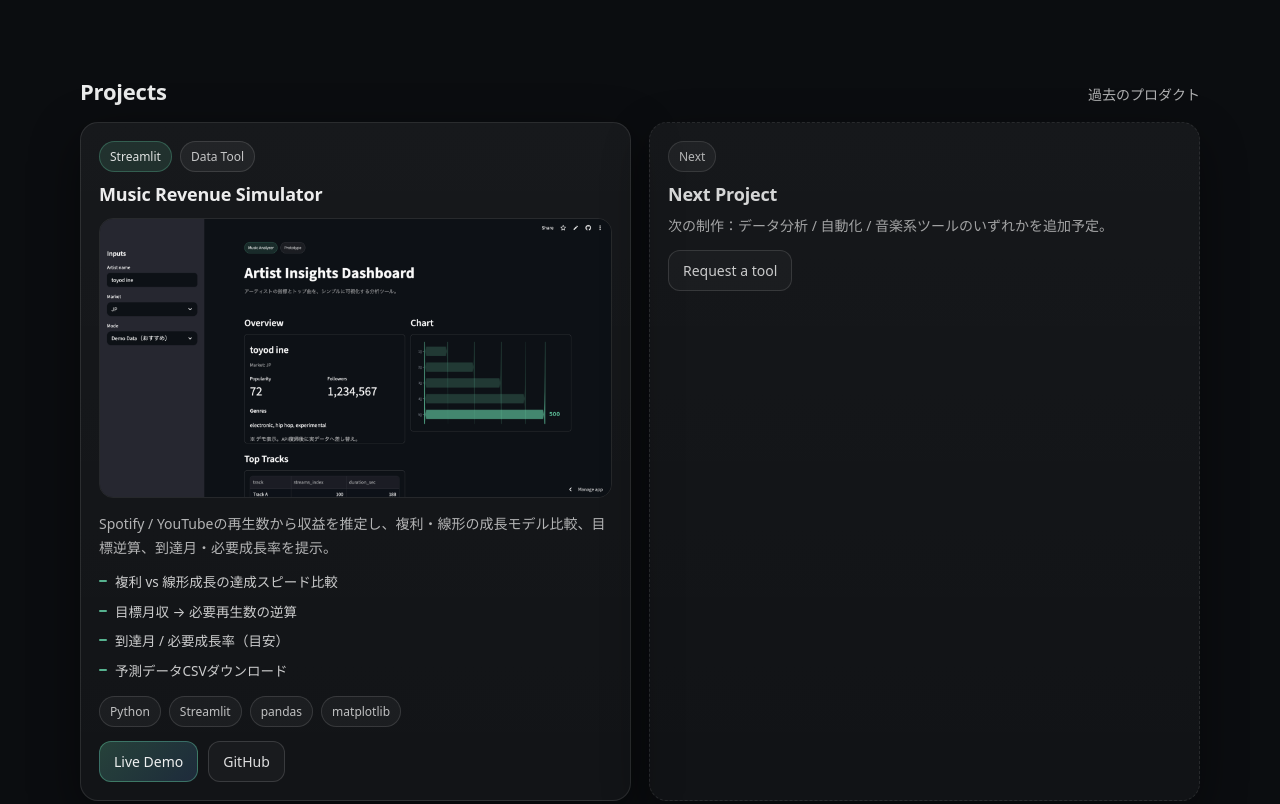
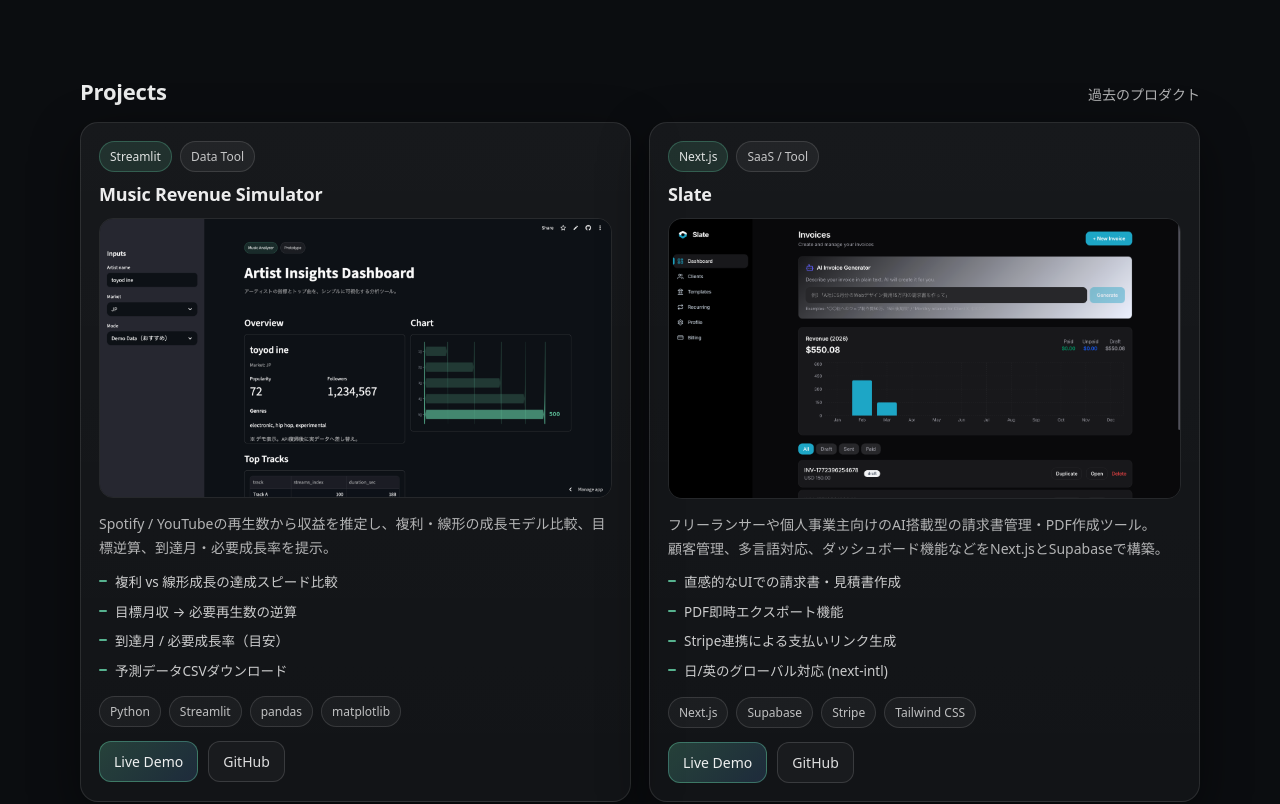
Before and after one commit to toyoyonoine/toyoyo.github.io, a plain HTML site: page index.html in a window 1280 px wide. Shown: the part 820-1624 px from the top of the page. Drawn offline with Linux system fonts and the light colour scheme.

Commit message:
Add Slate project and screenshot to portfolio

```diff
--- a/index.html
+++ b/index.html
@@ -1,5 +1,6 @@
 <!DOCTYPE html>
 <html lang="ja">
+
 <head>
   <meta charset="UTF-8" />
   <meta name="viewport" content="width=device-width, initial-scale=1.0" />
@@ -7,6 +8,7 @@
   <meta name="description" content="Portfolio of toyoyo — Web / Python / Music Tech projects." />
   <link rel="stylesheet" href="style.css" />
 </head>
+
 <body>
 
   <header class="site-header">
@@ -109,33 +111,53 @@
             </div>
 
             <div class="actions">
-              <a class="btn primary"
-                href="https://toyoyo-music-analyzer.streamlit.app"
-                target="_blank" rel="noopener">
+              <a class="btn primary" href="https://toyoyo-music-analyzer.streamlit.app" target="_blank" rel="noopener">
                 Live Demo
               </a>
 
-              <a class="btn"
-                href="https://github.com/toyoyonoine/music-analyzer"
-                target="_blank" rel="noopener">
+              <a class="btn" href="https://github.com/toyoyonoine/music-analyzer" target="_blank" rel="noopener">
                 GitHub
               </a>
             </div>
-
-
           </article>
 
-          <!-- 2つ目の枠（次の作品用） -->
-          <article class="project-card placeholder">
+          <!-- 2つ目の枠（Slate） -->
+          <article class="project-card">
             <div class="project-top">
-              <span class="badge ghost">Next</span>
+              <span class="badge">Next.js</span>
+              <span class="badge ghost">SaaS / Tool</span>
             </div>
-            <h3>Next Project</h3>
+
+            <h3>Slate</h3>
+
+            <div class="project-image">
+              <img src="assets/slate-screenshot.png" alt="Slate screenshot">
+            </div>
+
             <p class="muted">
-              次の制作：データ分析 / 自動化 / 音楽系ツールのいずれかを追加予定。
+              フリーランサーや個人事業主向けのAI搭載型の請求書管理・PDF作成ツール。<br>
+              顧客管理、多言語対応、ダッシュボード機能などをNext.jsとSupabaseで構築。
             </p>
+
+            <ul class="list">
+              <li>直感的なUIでの請求書・見積書作成</li>
+              <li>PDF即時エクスポート機能</li>
+              <li>Stripe連携による支払いリンク生成</li>
+              <li>日/英のグローバル対応 (next-intl)</li>
+            </ul>
+
+            <div class="stack">
+              <span>Next.js</span><span>Supabase</span><span>Stripe</span><span>Tailwind CSS</span>
+            </div>
+
             <div class="actions">
-              <a class="btn" href="#contact">Request a tool</a>
+              <a class="btn primary" href="https://www.slatefluxa.com" target="_blank" rel="noopener">
+                Live Demo
+              </a>
+
+              <a class="btn" href="https://github.com/toyoyonoine/slate" target="_blank" rel="noopener">
+                GitHub
+              </a>
             </div>
           </article>
 
@@ -172,4 +194,5 @@
   </footer>
 
 </body>
+
 </html>
```
Also changed, not shown: assets/slate-screenshot.png (added).
